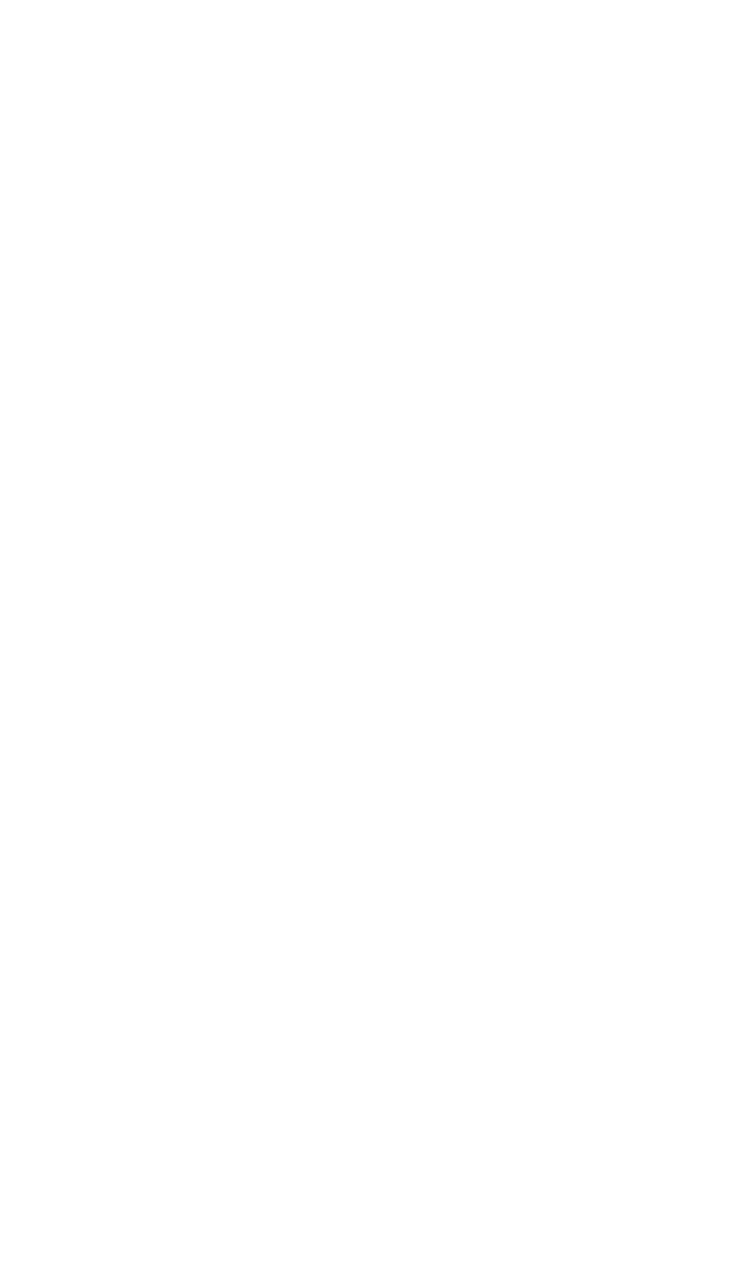
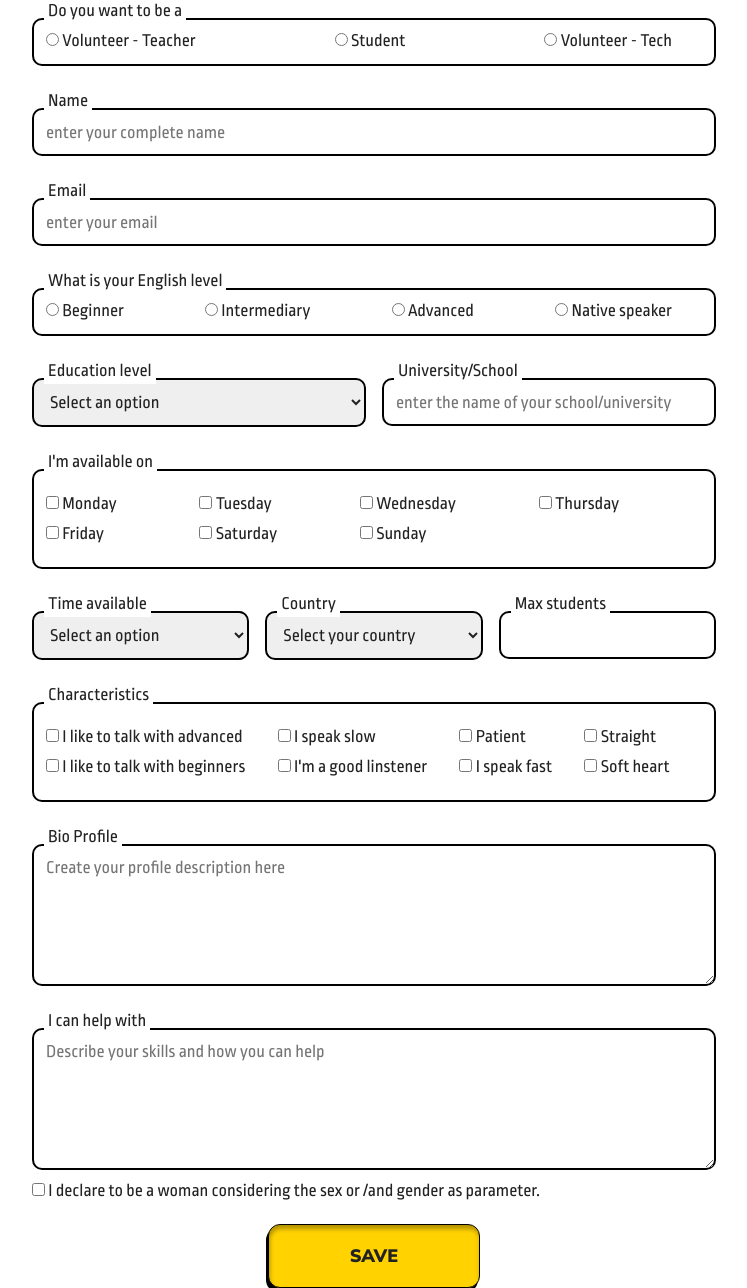
Before and after one commit to nunesdecassia/foundations-talkgirl, a Flask app: page /signup in a window 1280 px wide. Before the commit the part shown is empty. Shown: the whole page, without its empty margins (266-1013 px from the left). Before the commit the page ends 800 px from the top, so only its background shows below. Run offline with Flask 2, Linux system fonts and the light colour scheme.

Commit message:
Implement signup form.

```diff
--- a/static/styles.css
+++ b/static/styles.css
@@ -1,3 +1,140 @@
 * {
-    font-family: sans-serif;
+    font-family: 'Ropa Sans', sans-serif;
+    font-size: 18px;
 }
+
+body {
+    margin: 0;
+    padding: 0;
+}
+
+/* LOGIN */
+
+.login-main {
+    padding: 0 140px;
+    padding-top: 100px;
+}
+
+.login-box {
+    width: 400px;
+    height: 450px;
+    border: 2px solid black;
+    border-radius: 10px;
+    padding: 24px;
+}
+
+.image-box {
+    width: 430px;
+    height: 490px;
+    background-color: black;
+    margin-left: 2em;
+}
+
+/* SIGNUP */
+
+.signup-main {
+    max-width: 684px;
+    margin: auto;
+}
+
+/* GENERICS */
+
+.flex-row {
+    display: flex;
+    flex-direction: row;
+}
+
+.flex-column {
+    display: flex;
+    flex-direction: column;
+}
+
+/* FORMS */
+
+form {
+    display: flex;
+    flex-direction: column;
+    flex-grow: 1;
+}
+
+form > *:not(:first-child) {
+    margin-top: 24px;
+}
+
+.input-item {
+    position: relative;
+    min-height: 66px;
+}
+
+.input-item input:placeholder {
+    color: black;
+    opacity: 0.5;
+}
+
+.input-item > label {
+    position: absolute;
+    top: 0;
+    padding: 2px 4px;
+    left: 12px;
+    height: 20px;
+    background-color: white;
+}
+
+.input-field {
+    width: 100%;
+    min-height: 48px;
+    margin: 0;
+    padding: 12px;
+    border: 2px solid black;
+    box-sizing: border-box;
+    border-radius: 10px;
+    margin-top: 18px;
+}
+
+.radio-group {
+    display: flex;
+    justify-content: space-between;
+    padding-right: 42px;
+}
+
+.checkbox-group {
+    display: grid;
+    grid-template-columns: repeat(4, auto);
+    grid-row-gap: 12px;
+    padding: 24px 12px;
+}
+
+.form-row {
+    display: flex;
+}
+
+.form-row > * {
+    flex: 1 0 0;
+    margin: 0 8px;
+}
+
+.form-row > *:first-child {
+    margin-left: 0;
+}
+
+.form-row > *:last-child {
+    margin-right: 0;
+}
+
+option:disabled {
+    color: gray;
+}
+
+.button {
+    font-family: 'Nunito Sans', sans-serif;
+
+    min-width: 212px;
+    min-height: 64px;
+    align-self: center;
+    background: #FFD200;
+    border: 1px solid black;
+
+    box-sizing: border-box;
+    box-shadow: -2px 4px 0px black, inset 1px 4px 4px rgba(0, 0, 0, 0.3);
+    border-radius: 12px;
+}
--- /dev/null
+++ b/templates/formItems.html
@@ -0,0 +1,87 @@
+<!-- CHECKBOX -->
+{% macro checkbox_group(name, title, value='', options=[]) -%}
+    <div class="input-item">
+        <label>{{ title }}</label>
+
+        <div class="input-field checkbox-group">
+            {% for item_value, item_label in options %}
+                <div class="checkbox-item">
+                    <input
+                        id="{{ item_value }}"
+                        name="{{ name }}"
+                        type="checkbox"
+                        value="{{ item_value }}"
+                    />
+                    <label for="{{ name }}">{{ item_label }}</label>
+                </div>
+            {% endfor %}
+        </div>
+    </div>
+{%- endmacro %}
+
+<!-- RADIO -->
+{% macro radio_group(name, title, value='', options=[]) -%}
+    <div class="input-item">
+        <label>{{ title }}</label>
+
+        <div class="input-field radio-group">
+            {% for item_value, item_label in options %}
+                <div class="radio-item">
+                    <input
+                        id="{{ item_value }}"
+                        name="{{ name }}"
+                        type="radio"
+                        value="{{ item_value }}"
+                    />
+                    <label for="{{ name }}">{{ item_label }}</label>
+                </div>
+            {% endfor %}
+        </div>
+    </div>
+{%- endmacro %}
+
+<!-- SELECT -->
+{% macro select(name, title, value='', placeholder='', options=[]) -%}
+    <div class="input-item">
+        <label>{{ title }}</label>
+
+        <select name="{{ name }}" class="input-field">
+            <option value="" disabled selected>{{ placeholder }}</option>
+            {% for item_value, item_label in options %}
+                <option value="{{ item_value }}">{{ item_label }}</option>
+            {% endfor %}
+        </select>
+    </div>
+{%- endmacro %}
+
+<!-- TEXT -->
+{% macro input(name, title, value='', type='text', placeholder='') -%}
+    <div class="input-item">
+        <label>{{ title }}</label>
+        <input
+            class="input-field"
+            name="{{ name }}"
+            type="{{ type }}"
+            placeholder="{{ placeholder }}"
+            value="{{ value|e }}"
+        />
+    </div>
+{%- endmacro %}
+
+{%- macro textarea(name, title, value='', placeholder='', rows=6) -%}
+    <div class="input-item">
+        <label>{{ title }}</label>
+        <textarea
+            class="input-field"
+            name="{{ name }}"
+            rows="{{ rows }}"
+            placeholder="{{ placeholder }}"
+        >{{ value|e }}</textarea>
+    </div>
+{%- endmacro %}
+
+<!-- BUTTON -->
+
+{%- macro button(id, label) -%}
+    <button class="button" type="submit">{{ label }}</button>
+{%- endmacro %}
--- a/templates/signup.html
+++ b/templates/signup.html
@@ -1,6 +1,92 @@
 {% extends "base.html" %}
+{% import "formItems.html" as items %}
 
 {% block content %}
-    <main>
+    <main class="signup-main">
+        <form action="">
+            {{ items.radio_group('usertype', 'Do you want to be a', options=[
+                ("teacher", "Volunteer - Teacher"),
+                ("student", "Student"),
+                ("tech", "Volunteer - Tech"),
+            ]) }}
+
+            {{ items.input('name', 'Name', placeholder='enter your complete name') }}
+            {{ items.input('email', 'Email', placeholder='enter your email') }}
+
+            {{ items.radio_group('usertype', 'What is your English level', options=[
+                ("beginner", "Beginner"),
+                ("intermediary", "Intermediary"),
+                ("advanced", "Advanced"),
+                ("native", "Native speaker"),
+            ]) }}
+
+            <div class="form-row">
+                {{ items.select('education_level', 'Education level', placeholder='Select an option', options=[
+                    ("bachelor", "Bachelor's Degree"),
+                    ("master", "Master's Degree"),
+                    ("tech", "Technical Degree"),
+                    ("none", "I don't have a degree"),
+                    ("other", "Other"),
+                ]) }}
+                {{ items.input('education_institution', 'University/School', placeholder='enter the name of your school/university') }}
+            </div>
+
+            {{ items.checkbox_group('availability', "I'm available on", options=[
+                ("monday", "Monday"),
+                ("tuesday", "Tuesday"),
+                ("wednesday", "Wednesday"),
+                ("thursday", "Thursday"),
+                ("friday", "Friday"),
+                ("saturday", "Saturday"),
+                ("sunday", "Sunday"),
+            ]) }}
+
+            <div class="form-row">
+                {{ items.select('time_available', 'Time available', placeholder='Select an option', options=[
+                    ("1h", "1 hour p/ day"),
+                    ("2h", "2 hours p/ day"),
+                    ("4h", "4 hours p/ day"),
+                    ("6h", "6 hours p/ day"),
+                ]) }}
+                {{ items.select('country', 'Country', placeholder='Select your country', options=[
+                    ("argentina", "Argentina"),
+                    ("brazil", "Brazil"),
+                    ("canada", "Canada"),
+                    ("germany", "Germany"),
+                    ("usa", "USA"),
+                    ("other", "Other"),
+                ]) }}
+                {{ items.input('max_students', 'Max students', type='number') }}
+            </div>
+
+            {{ items.checkbox_group('characteristics', 'Characteristics', options=[
+                ("talk-advanced", "I like to talk with advanced"),
+                ("speak-slow", "I speak slow"),
+                ("patient", "Patient"),
+                ("straight", "Straight"),
+                ("talk-beginner", "I like to talk with beginners"),
+                ("good-listener", "I'm a good linstener"),
+                ("speak-fast", "I speak fast"),
+                ("soft-heart", "Soft heart"),
+            ]) }}
+
+            {{ items.textarea(
+                'bio',
+                'Bio Profile',
+                placeholder='Create your profile description here'
+            ) }}
+            {{ items.textarea(
+                'can_help_with',
+                'I can help with',
+                placeholder='Describe your skills and how you can help'
+            ) }}
+
+            <div class="checkbox-item" style="margin-top: 12px;">
+                <input id="declare-woman" type="checkbox" name="declare-woman"/>
+                <label for="declare-woman">I declare to be a woman considering the sex or /and gender as parameter.</label>
+            </div>
+
+            {{ items.button('btn-submit', 'SAVE') }}
+        </form>
     </main>
 {% endblock %}
```
